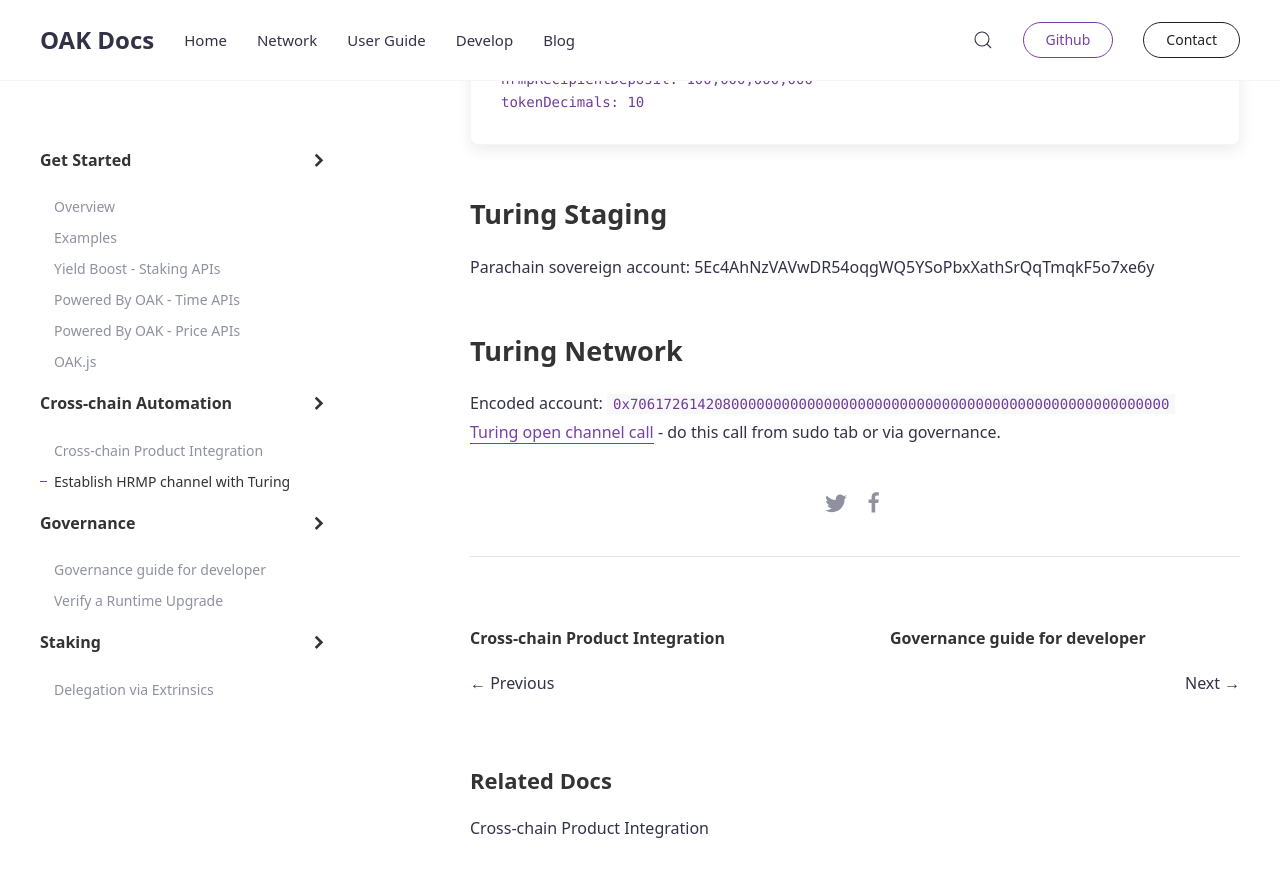
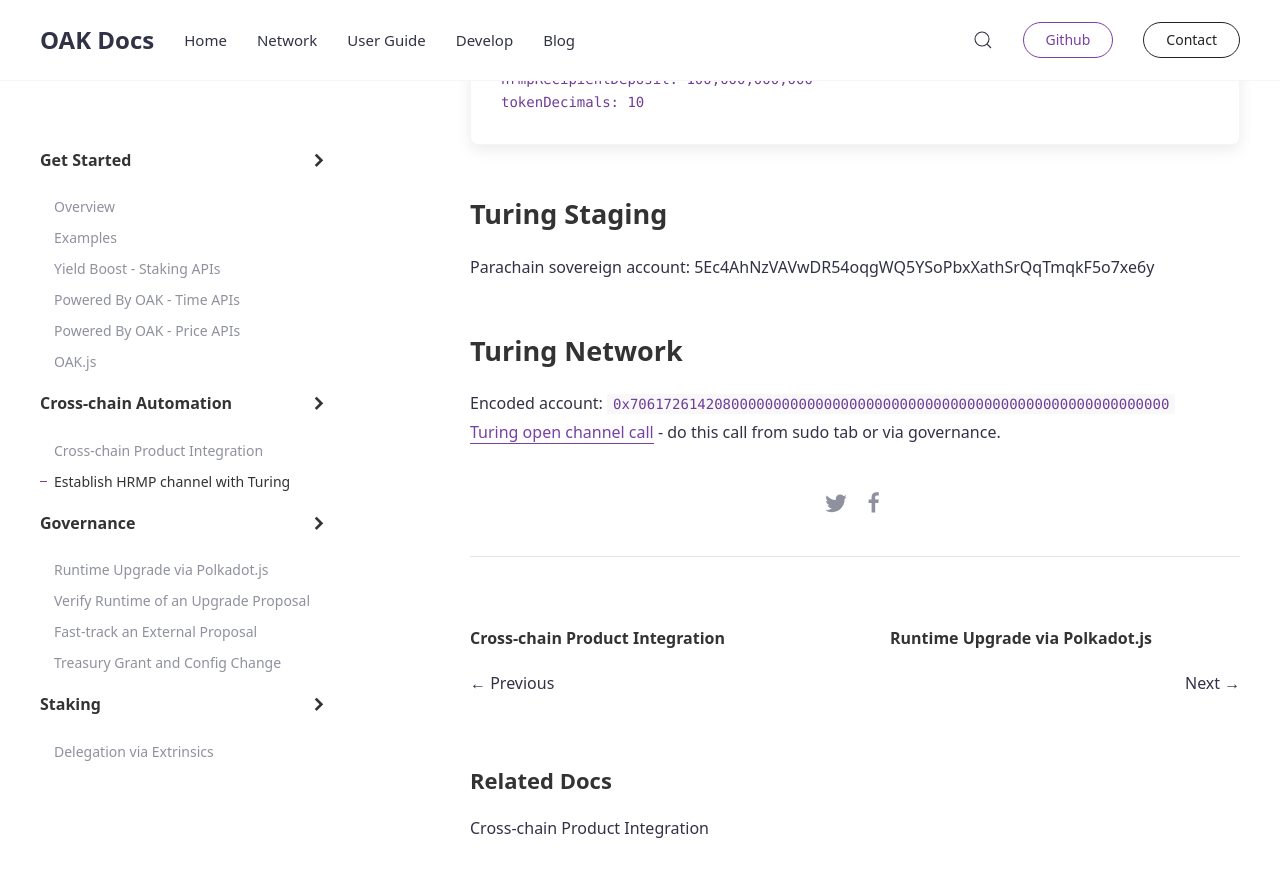
Before and after one commit to AvaProtocol/OAK-docs, a Jekyll site: the page built from _docs/xcm/hrmp-channel.md, in a window 1280 px wide and 900 px high, scrolled down 8371 px. Shown: the top 877 px of the window. Built offline with Jekyll 4.4.1, drawn with Linux system fonts in a browser that asks for light colours; some of the changed lines change nothing that is shown.

Commit message:
Updated file paths and broke down the big file

````diff
--- a/_data/navigation_docs.yml
+++ b/_data/navigation_docs.yml
@@ -60,8 +60,10 @@
 - title: Governance
   group: 3
   docs:
-  - governance-guide-for-developer
-  - verify-runtime-upgrade
+  - gov-dev/governance-via-polkadotjs
+  - gov-dev/verify-runtime-upgrade
+  - gov-dev/fast-track
+  - gov-dev/treasury-grant
 - title: Staking
   group: 3
   docs:
--- /dev/null
+++ b/_docs/gov-dev/fast-track.md
@@ -0,0 +1,21 @@
+---
+title: Fast-track an External Proposal
+subtitle: Learn how to fast-track an external proposal with Technical Committee via the polkadot.js app
+author: charles
+tags: [governance]
+---
+# Fast track
+
+When an urgent upgrade or configuration is required, the technical committee can use the "Fast track" to make the external proposal submitted by the council immediately go to a short referendum, and can set a short delay time for scheduled execution time.
+
+![fast-track-external-proposal](../../../assets/img/governance-guide-for-developer/fast-track-external-proposal.png)
+
+As shown in the figure below, a member of the technical committee submitted a Fast track proposal, setting the `voting period` to 20 blocks. When the voting is over, the proposal is executed after a delay of 1 block.
+
+`voting period` must be greater than or equal to `FastTrackVotingPeriod` configured by pallet_democracy. `FastTrackVotingPeriod` is `3` hours in Turing.
+
+![fast-track-proposal-submission-form](../../../assets/img/governance-guide-for-developer/fast-track-proposal-submission-form.png)
+
+When the threshold is reached, click close to move the proposal to referenda.
+
+![close-fast-track-proposal](../../../assets/img/governance-guide-for-developer/close-fast-track-proposal.png)
--- /dev/null
+++ b/_docs/gov-dev/governance-via-polkadotjs.md
@@ -0,0 +1,145 @@
+---
+title: Runtime Upgrade via Polkadot.js
+subtitle: Learn how to create and vote for a runtime upgrade Governance proposal via the polkadot.js app
+author: charles
+tags: [governance]
+---
+
+## Introduction
+
+We can referenda `normal proposals` and `external proposals`.
+
+Normal proposals require endorsers (some people stake tokens to support) to decide which proposals can be voted on in the next round of referendums.
+
+![proposals](../../../assets/img/governance-guide-for-developer/proposals.png)
+
+**Usually, Only one proposal will be voted on per round of referenda.**
+
+The council can propose an external proposal, Then this external will have priority in the next round of referendums.
+
+![external-proposal](../../../assets/img/governance-guide-for-developer/external-proposal.png)
+
+There may be more than two referendas if the technical committee uses the "Fast track" to urgently process an `external proposal`.
+
+![fast-track-referenda](../../../assets/img/governance-guide-for-developer/fast-track-referenda.png)
+
+## How to upgrade runtime through governance?
+
+Take the external proposal as an example.
+
+**1\. Compile the new version of the compressed wasm file**
+
+It usually ends with `.compact.compressed.wasm`.
+
+**2\. Submit a preimage**
+
+Preimage is the content of a proposal that contains all the parameters of an extrinsic.
+
+Anyone can submit the preimage.
+
+![submit-preimage](../../../assets/img/governance-guide-for-developer/submit-preimage.png)
+
+![preimage-submission-form](../../../assets/img/governance-guide-for-developer/preimage-submission-form.png)
+
+Be sure to record the `preimage hash` before submitting.
+
+**3\. Submit an external proposal**
+
+Use the council member's account to submit an external proposal.
+
+![propose-external](../../../assets/img/governance-guide-for-developer/propose-external.png)
+
+![external-proposal-submission-form](../../../assets/img/governance-guide-for-developer/external-proposal-submission-form.png)
+
+Council members can vote on it. If the threshold is reached before the voting period ends, after clicking close button, the proposal will be moved to a external proposal list in democracy page.
+
+![close-external-proposal](../../../assets/img/governance-guide-for-developer/close-external-proposal.png)
+
+![become-propose-external](../../../assets/img/governance-guide-for-developer/become-propose-external.png)
+
+We need to wait for the start of a new round of referenda, this proposal will go to referendum.
+
+`LaunchPeriod` is in the upper right corner of the image. It is the duration of each round of referenda, it is `7` days in Turing.
+
+**4\. Vote for proposal**
+
+Users can vote during the voting period after the new round of referenda begins. `VotingPeriod` is `7` days in Turing.
+
+![referenda](../../../assets/img/governance-guide-for-developer/referenda.png)
+
+After `VotingPeriod`, if the proposal wins the referendum, it will wait for the delay defined by `EnactmentPeriod` to execute. `EnactmentPeriod` is `8` days in Turing.
+
+![dispatch-proposal](../../../assets/img/governance-guide-for-developer/dispatch-proposal.png)
+
+**4\. Fast-track from Technical Committee**
+In order to expedite the external proposal, the Technical Committee can create a motion to fast-track it. Please refer to the [Fast-track an External Proposal](./fast-track.md) for the detailed steps.
+
+## The outcome of the referendum
+
+There are 3 ways to win or lose a referendum:
+
+**1. Public Referenda**
+
+The condition for winning the referendum:
+
+![public-referenda](../../../assets/img/governance-guide-for-developer/public-referenda.png)
+
+```
+approve - the number of aye votes
+
+against - the number of nay votes
+
+turnout - the total number of voting tokens (does not include conviction)
+
+electorate - the total number of tokens issued in the network
+```
+
+A heavy super-majority of aye votes is required to carry at low turnouts
+
+**2. Unanimous Council Referenda**
+
+When **all members of the council agree on a proposal**, it can be moved to a referendum.
+
+The condition for winning the referendum:
+
+![image](../../../assets/img/governance-guide-for-developer/unanimous-council-referenda.png)
+
+when the turnout rate is low, a super-majority is required to reject the proposal, which means a lower threshold of "aye" votes have to be reached
+
+**3. Majority Council Referend**
+
+When **agreement from only a simple majority of council members** occurs, the referendum can also be voted upon.
+
+The condition for winning the referendum:
+
+![image](../../../assets/img/governance-guide-for-developer/majority-council-referenda.png)
+
+## Votes of referendum
+
+Polkadot utilizes an idea called Voluntary Locking that allows token holders to increase their voting power by declaring how long they are willing to lock up their tokens, hence, the number of votes for each token holder will be calculated by the following formula:
+
+```
+votes = tokens * conviction_multiplier
+```
+
+The conviction multiplier increases the vote multiplier by one every time the number of lock periods double.
+
+| Lock Periods | Vote Multiplier |
+| ---- | ---- |
+| 0 | 1 |
+| 1 | 1 |
+| 2 | 2 |
+| 4 | 3 |
+| 8 | 4 |
+| 16 | 5 |
+| 32 | 6 |
+
+Only the winning voter's tokens are locked.
+
+## References
+
+**Questions like how to count votes are very important and there are many ways to count votes, so please read the official article carefully.**
+
+Treasury
+
+[https://wiki.polkadot.network/docs/learn-treasury](https://wiki.polkadot.network/docs/learn-treasury)
--- /dev/null
+++ b/_docs/gov-dev/treasury-grant.md
@@ -0,0 +1,50 @@
+---
+title: Treasury Grant and Config Change
+subtitle: Walk through the Governance steps of granting Treasury funds and updating configuration via the polkadot.js app
+author: charles
+tags: [governance]
+---
+
+## Grant Treasury funds to community developers
+
+We need to submit a proposal on the Treasury interface first, and then council members can vote on the council.
+
+The Treasury's proposal can be approved by the council and does not need to be voted on by a referendum.
+
+![treasury-proposal](../../../assets/img/governance-guide-for-developer/treasury-proposal.png)
+
+![submit-treasury-proposal](../../../assets/img/governance-guide-for-developer/submit-treasury-proposal.png)
+
+![vote-treasury-proposal](../../../assets/img/governance-guide-for-developer/vote-treasury-proposal.png)
+
+![treasury-proposal-approved](../../../assets/img/governance-guide-for-developer/treasury-proposal-approved.png)
+
+Treasury proposal is a way to allocate treasury funds within Council, and there are other ways: Tips, Bounties.
+
+Tips allows anyone to submit a tip proposal, and Council members suggest how much to distribute.
+
+Bounties is to carry out a job and entrust an agent to allocate funds according to the progress of the job completion.
+
+## Update chain configuration through Governance
+
+Similar steps as above：
+
+1\. Submit a preimage.
+
+2\. Submit a normal proposal or external proposal.
+
+3\. If the external proposal needs urgent processing, the technical committee can use the "fast track" to process it.
+
+4\. conduct a referendum.
+
+5\. When the voting period ends, the vote will be executed at the end of the enactment period.
+
+![do-a-configuration](../../../assets/img/governance-guide-for-developer/configuration-proposal.png)
+
+## References
+
+**Questions like how to count votes are very important and there are many ways to count votes, so please read the official article carefully.**
+
+Treasury
+
+[https://wiki.polkadot.network/docs/learn-treasury](https://wiki.polkadot.network/docs/learn-treasury)
--- a/_docs/verify-runtime-upgrade.md
+++ b/_docs/gov-dev/verify-runtime-upgrade.md
@@ -1,5 +1,5 @@
 ---
-title: Verify a Runtime Upgrade
+title: Verify Runtime of an Upgrade Proposal
 subtitle: Learn how to verify a runtime upgrade proposed through governance
 author: laura
 tags: [governance]
@@ -9,7 +9,7 @@
 
 To find the proposed runtime upgrade navigate to [Turing's Democracy page](https://polkadot.js.org/apps/?rpc=wss%3A%2F%2Frpc.turing.oak.tech#/democracy).  If a runtime upgrade has been proposed you will see a proposal under the `proposals` section for `parachainSystem.authorizeUpgrade` as shown in the image below.  For this example we are using a proposed runtime upgrade to v1.4.0.1.
 
-![democracy-page](../../assets/img/governance/democracy-page.png)
+![democracy-page](../../../assets/img/governance/democracy-page.png)
 
 ### Upgrade Preimage Information
 
@@ -17,7 +17,7 @@
 
 `0xfd8d2ee0b16c13a242e41e64b08d3b5e8470d2dd2e9228e1d8affcf3fc0628c2`
 
-![authorize-upgrade-proposal](../../assets/img/governance/authorize-upgrade-proposal.png)
+![authorize-upgrade-proposal](../../../assets/img/governance/authorize-upgrade-proposal.png)
 
 ### Verify Code
 
@@ -25,7 +25,7 @@
 
 First, you will want to verify the `BLAKE2_256` hash in the release notes matches the proposal `codeHash` from the previous section.  Next, you can build your own WASM runtime to compare with the proposed upgrade.
 
-![release-page-output](../../assets/img/governance/release-page-output.png)
+![release-page-output](../../../assets/img/governance/release-page-output.png)
 
 #### Build WASM Runtime for the Release
 
@@ -41,10 +41,10 @@
 ```
 5. Make note of `BLAKE2_256` hash of the `compressed` WASM after the srtool completes building.
 
-![srtool-output](../../assets/img/governance/srtool-output.png)
+![srtool-output](../../../assets/img/governance/srtool-output.png)
 
 #### Compare Hash
 
 Navigate to the [Developer - Extrinsics tab](https://polkadot.js.org/apps/?rpc=wss%3A%2F%2Frpc.turing.oak.tech#/extrinsics).  Use the `parachainSystem` extrinsic to `authorizeUpgrade` as shown in the image below.  Paste the `BLAKE2_256` hash noted in step 5 above into the `codeHash` field.  Compare the `encoded call hash` and ensure it matches the `proposal hash` found in the first section of this document, `Finding the Proposal`.
 
-![authorize-upgrade-extrinsic](../../assets/img/governance/authorize-upgrade-extrinsic.png)
+![authorize-upgrade-extrinsic](../../../assets/img/governance/authorize-upgrade-extrinsic.png)
--- a/_docs/governance-guide-for-developer.md
+++ /dev/null
@@ -1,198 +0,0 @@
----
-title: Governance guide for developer
-subtitle: Learn how to propose a change through governance, council and technical committee on the Turing Network
-author: christian
-tags: [governance]
----
-
-## Introduction
-
-We can referenda `normal proposals` and `external proposals`.
-
-Normal proposals require endorsers (some people stake tokens to support) to decide which proposals can be voted on in the next round of referendums.
-
-![proposals](../../assets/img/governance-guide-for-developer/proposals.png)
-
-**Usually, Only one proposal will be voted on per round of referenda.**
-
-The council can propose an external proposal, Then this external will have priority in the next round of referendums.
-
-![external-proposal](../../assets/img/governance-guide-for-developer/external-proposal.png)
-
-There may be more than two referendas if the technical committee uses the "Fast track" to urgently process an `external proposal`.
-
-![fast-track-referenda](../../assets/img/governance-guide-for-developer/fast-track-referenda.png)
-
-## How to upgrade runtime through governance?
-
-Take the external proposal as an example.
-
-**1\. Compile the new version of the compressed wasm file**
-
-It usually ends with `.compact.compressed.wasm`.
-
-**2\. Submit a preimage**
-
-Preimage is the content of a proposal that contains all the parameters of an extrinsic.
-
-Anyone can submit the preimage.
-
-![submit-preimage](../../assets/img/governance-guide-for-developer/submit-preimage.png)
-
-![preimage-submission-form](../../assets/img/governance-guide-for-developer/preimage-submission-form.png)
-
-Be sure to record the `preimage hash` before submitting.
-
-**3\. Submit an external proposal**
-
-Use the council member's account to submit an external proposal.
-
-![propose-external](../../assets/img/governance-guide-for-developer/propose-external.png)
-
-![external-proposal-submission-form](../../assets/img/governance-guide-for-developer/external-proposal-submission-form.png)
-
-Council members can vote on it. If the threshold is reached before the voting period ends, after clicking close button, the proposal will be moved to a external proposal list in democracy page.
-
-![close-external-proposal](../../assets/img/governance-guide-for-developer/close-external-proposal.png)
-
-![become-propose-external](../../assets/img/governance-guide-for-developer/become-propose-external.png)
-
-We need to wait for the start of a new round of referenda, this proposal will go to referendum.
-
-`LaunchPeriod` is in the upper right corner of the image. It is the duration of each round of referenda, it is `7` days in Turing.
-
-**4\. Vote for proposal**
-
-Users can vote during the voting period after the new round of referenda begins. `VotingPeriod` is `7` days in Turing.
-
-![referenda](../../assets/img/governance-guide-for-developer/referenda.png)
-
-After `VotingPeriod`, if the proposal wins the referendum, it will wait for the delay defined by `EnactmentPeriod` to execute. `EnactmentPeriod` is `8` days in Turing.
-
-![dispatch-proposal](../../assets/img/governance-guide-for-developer/dispatch-proposal.png)
-
-**5\. Fast track**
-
-When an urgent upgrade or configuration is required, the technical committee can use the "Fast track" to make the external proposal submitted by the council immediately go to a short referendum, and can set a short delay time for scheduled execution time.
-
-![fast-track-external-proposal](../../assets/img/governance-guide-for-developer/fast-track-external-proposal.png)
-
-As shown in the figure below, a member of the technical committee submitted a Fast track proposal, setting the `voting period` to 20 blocks. When the voting is over, the proposal is executed after a delay of 1 block.
-
-`voting period` must be greater than or equal to `FastTrackVotingPeriod` configured by pallet_democracy. `FastTrackVotingPeriod` is `3` hours in Turing.
-
-![fast-track-proposal-submission-form](../../assets/img/governance-guide-for-developer/fast-track-proposal-submission-form.png)
-
-When the threshold is reached, click close to move the proposal to referenda.
-
-![close-fast-track-proposal](../../assets/img/governance-guide-for-developer/close-fast-track-proposal.png)
-
-## How to do a configuration call through governance?
-
-Similar steps as above：
-
-1\. Submit a preimage.
-
-2\. Submit a normal proposal or external proposal.
-
-3\. If the external proposal needs urgent processing, the technical committee can use the "fast track" to process it.
-
-4\. conduct a referendum.
-
-5\. When the voting period ends, the vote will be executed at the end of the enactment period.
-
-![do-a-configuration](../../assets/img/governance-guide-for-developer/configuration-proposal.png)
-
-## How to grant a third party using treasury funds?
-
-We need to submit a proposal on the Treasury interface first, and then council members can vote on the council.
-
-The Treasury's proposal can be approved by the council and does not need to be voted on by a referendum.
-
-![treasury-proposal](../../assets/img/governance-guide-for-developer/treasury-proposal.png)
-
-![submit-treasury-proposal](../../assets/img/governance-guide-for-developer/submit-treasury-proposal.png)
-
-![vote-treasury-proposal](../../assets/img/governance-guide-for-developer/vote-treasury-proposal.png)
-
-![treasury-proposal-approved](../../assets/img/governance-guide-for-developer/treasury-proposal-approved.png)
-
-Treasury proposal is a way to allocate treasury funds within Council, and there are other ways: Tips, Bounties.
-
-Tips allows anyone to submit a tip proposal, and Council members suggest how much to distribute.
-
-Bounties is to carry out a job and entrust an agent to allocate funds according to the progress of the job completion.
-
-## The outcome of the referendum
-
-There are 3 ways to win or lose a referendum:
-
-**1. Public Referenda**
-
-The condition for winning the referendum:
-
-![public-referenda](../../assets/img/governance-guide-for-developer/public-referenda.png)
-
-```
-approve - the number of aye votes
-
-against - the number of nay votes
-
-turnout - the total number of voting tokens (does not include conviction)
-
-electorate - the total number of tokens issued in the network
-```
-
-A heavy super-majority of aye votes is required to carry at low turnouts
-
-**2. Unanimous Council Referenda**
-
-When **all members of the council agree on a proposal**, it can be moved to a referendum.
-
-The condition for winning the referendum:
-
-![image](../../assets/img/governance-guide-for-developer/unanimous-council-referenda.png)
-
-when the turnout rate is low, a super-majority is required to reject the proposal, which means a lower threshold of "aye" votes have to be reached
-
-**3. Majority Council Referend**
-
-When **agreement from only a simple majority of council members** occurs, the referendum can also be voted upon.
-
-The condition for winning the referendum:
-
-![image](../../assets/img/governance-guide-for-developer/majority-council-referenda.png)
-
-## Votes of referendum
-
-Polkadot utilizes an idea called Voluntary Locking that allows token holders to increase their voting power by declaring how long they are willing to lock up their tokens, hence, the number of votes for each token holder will be calculated by the following formula:
-
-```
-votes = tokens * conviction_multiplier
-```
-
-The conviction multiplier increases the vote multiplier by one every time the number of lock periods double.
-
-| Lock Periods | Vote Multiplier |
-| ---- | ---- |
-| 0 | 1 |
-| 1 | 1 |
-| 2 | 2 |
-| 4 | 3 |
-| 8 | 4 |
-| 16 | 5 |
-| 32 | 6 |
-
-Only the winning voter's tokens are locked.
-
-## References
-
-**Questions like how to count votes are very important and there are many ways to count votes, so please read the official article carefully.**
-
-Governance
-
-[https://wiki.polkadot.network/docs/learn-governance](https://wiki.polkadot.network/docs/learn-governance)
-
-Treasury
-
-[https://wiki.polkadot.network/docs/learn-treasury](https://wiki.polkadot.network/docs/learn-treasury)
````
